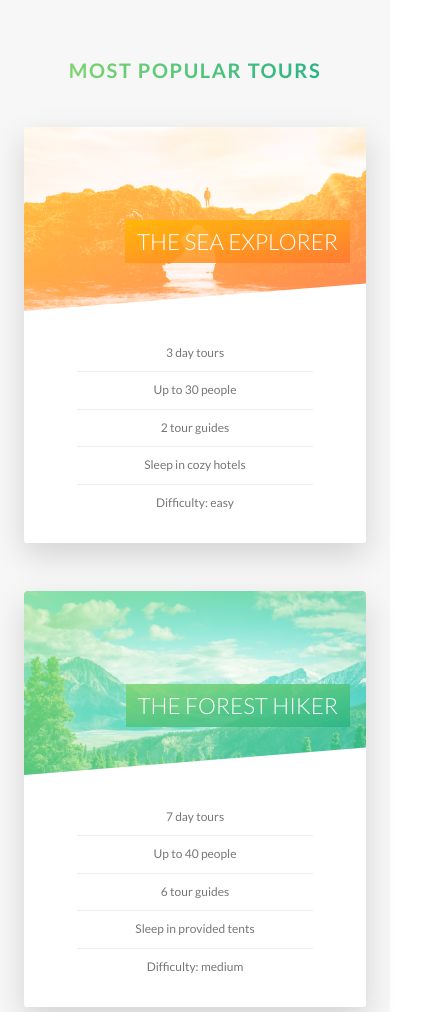
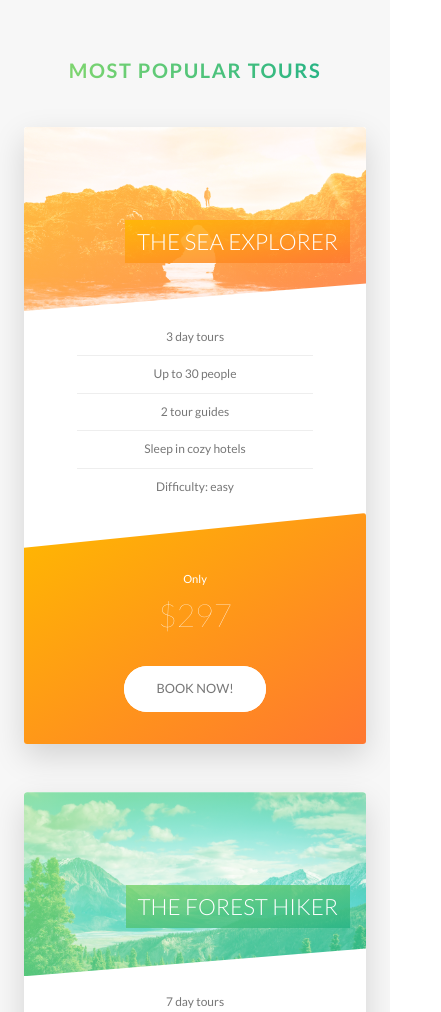
Before and after one commit to JairJap28/Advanced-CSS-and-SASS, a website: page 1-Natours/index.html in a window 390 px wide. Shown: the part 2485-3497 px from the top of the page, 441 px wide, since content can reach past the window. Drawn offline with Linux system fonts and the light colour scheme.

Commit message:
Work on responsive design for the popup

```diff
--- a/1-Natours/index.html
+++ b/1-Natours/index.html
@@ -229,7 +229,7 @@
                 </div>
                 <div class="u-center-text u-margin-bottom-big">
                     <h2 class="heading-secondary">
-                        We make people genuinely happe
+                        We make people genuinely happy
                     </h2>
                 </div>
                 <div class="row">
--- a/1-Natours/sass/abstract/_mixins.scss
+++ b/1-Natours/sass/abstract/_mixins.scss
@@ -37,10 +37,13 @@
         @media (max-width: 37.5em) { @content };    // 600px
     }
     @if $breakpoint == tab-port {
-        @media (max-width: 56.25em) { @content };     // 900px
+        @media (max-width: 56.25em) { @content };   // 900px
     }
     @if $breakpoint == tab-land {
-        @media (max-width: 75em) { @content };    // 1200px
+        @media (max-width: 75em) { @content };      // 1200px
+    }
+    @if $breakpoint == desk {
+        @media (max-width: 84.6875em) { @content };   // 1355px
     }
     @if $breakpoint == big-desktop {
         @media (min-width: 112.5em) { @content };    // 1800px
--- a/1-Natours/sass/components/_card.scss
+++ b/1-Natours/sass/components/_card.scss
@@ -152,4 +152,51 @@
         font-size: 6rem;
         font-weight: 100;
     }
+
+
+    /* Responsive functionallity */
+    @include respond(tab-port) {
+        height: auto;
+        border-radius: $radius-small;
+        background-color: $color-white;
+        box-shadow: 0 1.5rem 4rem shadow(.15);
+
+        &__side {
+            height: auto;
+            position: relative;
+            box-shadow: none;
+
+            &--back {
+                transform: rotateY(0);
+                clip-path: polygon(0 15%, 100% 0, 100% 100%, 0 100%);
+            }
+        }
+
+        &:hover &__side--front {
+            transform: rotateY(0);
+        }
+
+        &__details {
+            padding: 1rem 3rem;
+        }
+
+        // BACK SIDE STYLING
+        &__cta {
+            box-sizing: border-box;
+            position: relative;
+            top: 0%;
+            left: 0;
+            transform: translate(0);
+            width: 100%;
+            padding: 7rem 4rem 4rem 4rem;
+        }
+
+        &__price-box {
+            margin-bottom: 3rem;
+        }
+
+        &__price-value {
+            font-size: 4rem;
+        }
+    }
 }
--- a/1-Natours/sass/components/_form.scss
+++ b/1-Natours/sass/components/_form.scss
@@ -16,6 +16,11 @@
         display: block;
         box-sizing: border-box;
         transition: all .3s;
+
+        @include respond(tab-port) {
+            background-color: rgba($color-white, 1);
+            width: 100%;
+        }
 
         &:focus {
             outline: none;
@@ -50,6 +55,11 @@
     &__radio-group {
         width: 49%;
         display: inline-block;
+
+        @include respond(tab-port) {
+            width: 100%;
+            margin-bottom: 2rem;
+        }
     }
 
     &__radio-label {
--- a/1-Natours/sass/components/_popup.scss
+++ b/1-Natours/sass/components/_popup.scss
@@ -27,6 +27,11 @@
     &__left {
         width: 33.333333%;
         display: table-cell;
+
+        @include respond(tab-land) {
+            width: 100%;
+            display: flex;
+        }
     }
 
     &__right {
@@ -34,11 +39,29 @@
         display: table-cell;
         vertical-align: middle;
         padding: 3rem 5rem;
+
+        @include respond(desk) {
+            padding: 1.3rem 3rem;
+
+            h2 {
+                margin: 0 !important;
+            }
+        }
+
+        @include respond(tab-land) {
+            width: 100%;
+            display: block;
+            box-sizing: border-box;
+        }
     }
 
     &__img {
         display: block;
         width: 100%;
+
+        @include respond(tab-land) {
+            width: 50%;
+        }
     }
 
     &__text {
@@ -57,6 +80,15 @@
         -ms-hyphens: auto;
         -webkit-hyphens: auto;
         hyphens: auto;
+
+        @include respond(desk) {
+            margin-bottom: 1.5rem;
+        }
+
+        @include respond(tab-port) {
+            -moz-column-count: 1;
+            column-count: 1;
+        }
     }
 
     &:target {
--- a/1-Natours/sass/components/_story.scss
+++ b/1-Natours/sass/components/_story.scss
@@ -8,6 +8,17 @@
     padding-left: 9rem;
     font-size: $default-font-size;
     transform: skewX(-12deg);
+    box-sizing: border-box;
+
+    @include respond(tab-port) {
+        width: 100%;
+        padding: 4rem;
+        padding-left: 7rem;
+    }
+
+    @include respond(phone) {
+        transform: skewX(0);
+    }
 
     &__shape {
         width: 15rem;
@@ -20,6 +31,10 @@
         transform: translateX(-3rem) skewX(12deg);
         position: relative;
         overflow: hidden;
+
+        @include respond(phone) {
+            transform: translateX(-3rem) skewX(0);
+        }
     }
 
     &__img {
@@ -31,6 +46,10 @@
 
     &__text {
         transform: skewX(12deg);
+
+        @include respond(phone) {
+            transform: skewX(0);
+        }
     }
 
     &__caption {
--- a/1-Natours/sass/pages/home.scss
+++ b/1-Natours/sass/pages/home.scss
@@ -62,15 +62,37 @@
                                     rgba($color-white, .9) 50%,
                                     transparent 50%),
                         url(../img/nat-10.jpg);
-    background-size: cover;
+    background-size: 100%;
     border-radius: $radius-small;
     box-shadow: 0 1.5rem 4rem shadow(.2);
 
-    height: 50rem;
+    @include respond(tab-land) {
+        background-image: linear-gradient(105deg,
+                                    rgba($color-white, .9) 0%,
+                                    rgba($color-white, .9) 65%,
+                                    transparent 65%),
+                        url(../img/nat-10.jpg);
+        background-size: cover;
+    }
+
+    @include respond(tab-port) {
+        background-image: linear-gradient(to right,
+                                    rgba($color-white, .9) 0%,
+                                    rgba($color-white, .9) 100%),
+                        url(../img/nat-10.jpg);
+    }
 
     &__form {
         width: 50%;
         padding: 6rem;
         box-sizing: border-box;
+
+        @include respond(tab-land) {
+            width: 65%;
+        }
+
+        @include respond(tab-port) {
+            width: 100%;
+        }
     }
 }
```
Also changed, not shown: 1-Natours/css/style.css.
